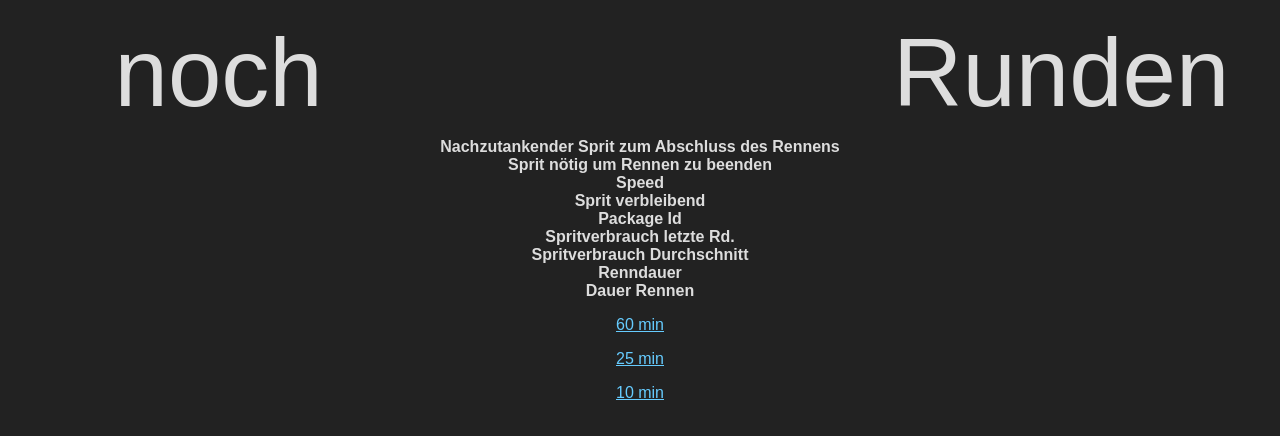
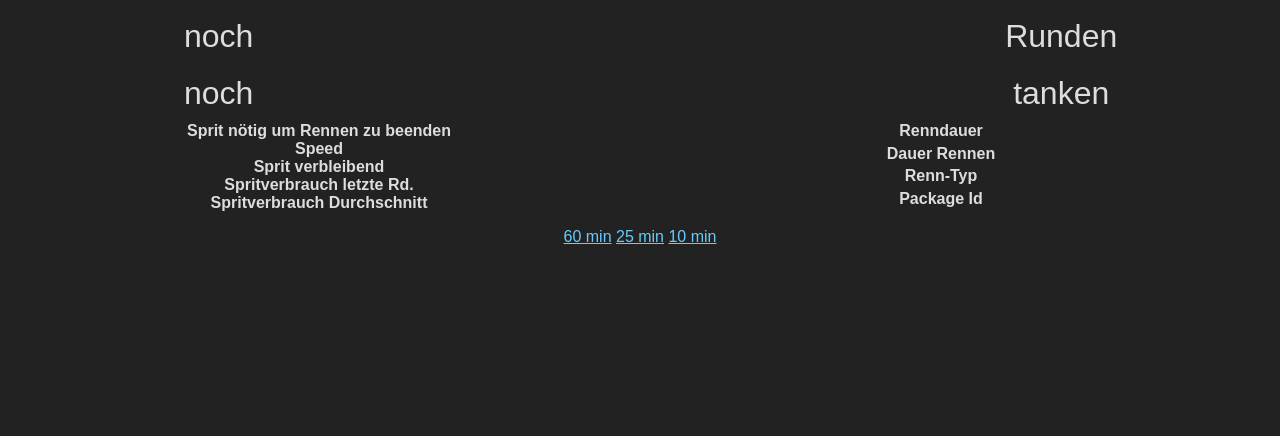
Before and after one commit to snipem/gt7fuel, a plain HTML site: page index.html in a window 1280 px wide. Drawn offline with Linux system fonts and the light colour scheme.

Commit message:
Getting better and better

```diff
--- a/index.html
+++ b/index.html
@@ -6,13 +6,17 @@
 <meta name="viewport" content="width=device-width, initial-scale=1.0">
 <style>
     #laps_left_in_race {
-        font-size: 18em;
+        font-size: 12em;
         font-weight: bolder;
-        /*font-family: Aeros,monospace;*/
+    }
+
+    #fuel_div {
+        font-size: 8em;
+        font-weight: bolder;
     }
 
     .titles {
-        font-size: 6em;
+        font-size: 2em;
     }
 
     body {
@@ -47,6 +51,31 @@
         text-align: center;
     }
 
+    .stats_container {
+        display: flex;
+    }
+
+    .stats_column {
+        flex: 1;
+        margin-right: 20px; /* Optional: Abstand zwischen den Spalten */
+    }
+
+    /* Letzter Element in der ersten Spalte */
+    .stats_column:first-child {
+        margin-right: 0;
+    }
+
+    /* Stelle sicher, dass die divs sich gegenseitig in der Höhe anpassen */
+    .stats_container > div {
+        display: flex;
+        flex-direction: column;
+    }
+
+    /* Stelle sicher, dass die Inhalte der divs die verfügbare Höhe ausfüllen */
+    .stats_container > div > * {
+        flex: 1;
+    }
+
 </style>
 <body>
 <div class="row">
@@ -59,9 +88,20 @@ Runden
     </div>
 </div>
 
-<b>Nachzutankender Sprit zum Abschluss des Rennens</b>
-<div id="fuel_div"></div>
+<div class="row">
+    <div class="column titles">
+        noch
+    </div>
+    <div class="column" id="fuel_div"></div>
+    <div class="column titles">
+        tanken
+    </div>
+</div>
 
+<div class="stats_container">
+    <div class="stats_column">
+<!--        <b>Nachzutankender Sprit zum Abschluss des Rennens</b>-->
+<!--        <div id="fuel_div"></div>-->
         <b>Sprit nötig um Rennen zu beenden</b>
         <div id="fuel_needed_to_finish_race"></div>
 
@@ -69,25 +109,32 @@ Runden
         <div id="speed"></div>
         <b>Sprit verbleibend</b>
         <div id="fuel_left"></div>
-
-<b>Package Id</b>
-<div id="package_id"></div>
-
         <b>Spritverbrauch letzte Rd.</b>
         <div id="fuel_consumption_last_lap"></div>
 
         <b>Spritverbrauch Durchschnitt</b>
         <div id="fuel_consumption_avg"></div>
-
+    </div>
+    <div class="stats_column">
         <b>Renndauer</b>
         <div id="race_time_in_minutes"></div>
 
         <b>Dauer Rennen</b>
         <div id="time_since_start"></div>
 
-<p><a href="/?min=60">60 min</a></p>
-<p><a href="/?min=25">25 min</a></p>
-<p><a href="/?min=10">10 min</a></p>
+        <b>Renn-Typ</b>
+        <div id="end_of_race_type"></div>
+        <b>Package Id</b>
+        <div id="package_id"></div>
+    </div>
+</div>
+
+<p>
+    <a href="/?min=60">60 min</a>
+    <a href="/?min=25">25 min</a>
+    <a href="/?min=10">10 min</a>
+</p>
+
 
 <script>
     const dashboard = document.getElementById('dashboard');
@@ -101,6 +148,12 @@ Runden
         package_id.textContent = data.package_id;
         fuel_consumption_avg.textContent = data.fuel_consumption_avg
 
+        if (data.fuel_div > 0) {
+            document.body.style.background = "#011e5e";
+        } else {
+            document.body.style.background = "#033b00"
+        }
+
         if (data.valid_state) {
             fuel_div.textContent = data.fuel_div + '%';
 
@@ -109,6 +162,7 @@ Runden
             race_time_in_minutes.textContent = data.race_time_in_minutes + " min";
             fuel_needed_to_finish_race.textContent = data.fuel_needed_to_finish_race + " %";
             laps_left_in_race.textContent = data.laps_left_in_race;
+            end_of_race_type.textContent = data.end_of_race_type;
         } else {
             fuel_div.textContent = "-";
             fuel_consumption_last_lap.textContent = "-";
```
Also changed, not shown: 3 other files. Lines whose indentation alone changed are shown as unchanged.
